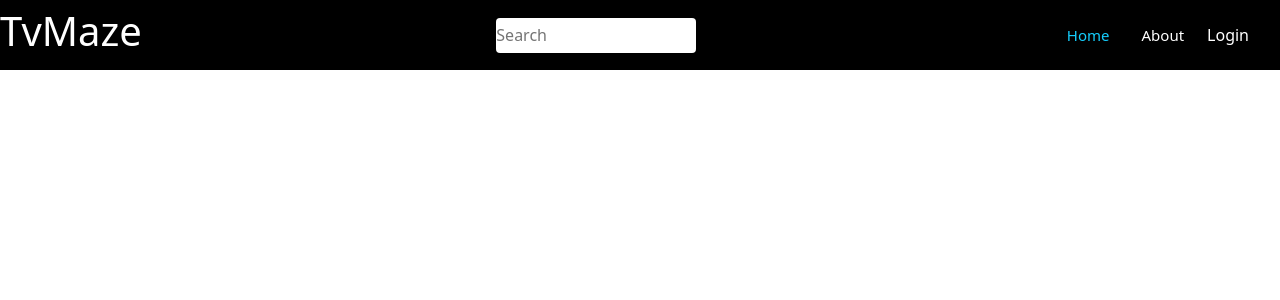
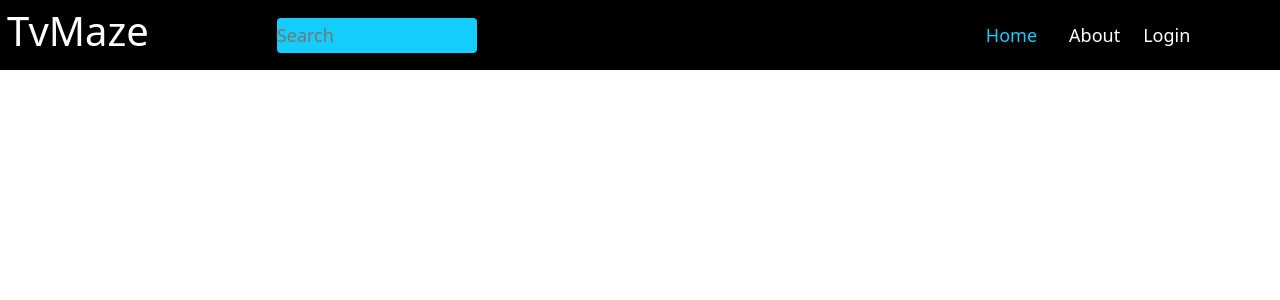
Before and after one commit to pouryaghazizadeh/react-project-simple-1, a React (Create React App) app: page / in a window 1280 px wide. Shown: the top 300 px of the page. Built offline with nearby package versions, Linux system fonts and the light colour scheme.

Commit message:
fix navbar2

```diff
--- a/src/component/navbar/navbar.css
+++ b/src/component/navbar/navbar.css
@@ -16,7 +16,7 @@
   height: 70px;
   width: 100vw;
   display: flex;
-  justify-content: space-between;
+  /* justify-content: space-between; */
   align-items: center;
   /* padding: 0.5rem calc((100vw - 1000px) / 2); */
   z-index: 10;
@@ -33,7 +33,7 @@
   color: #fff;
   display: flex;
   align-self: flex-start;
-  margin-top: 7px;
+  margin: 7px 10vw 0px 7px
 }
 #name-web2 {
   padding: 0;
@@ -41,27 +41,32 @@
 }
 /* sstyle for search box */
 .search-box {
+  background: #15cdfc;
   width: 200px;
   height: 35px;
   border-radius: 4px;
   border: none;
   outline: none;
-  /* margin-top: 9px; */
-
+  margin:0px 10vw 0px 0px;
   display: flex;
+  font-size:large;
 }
 #search-box2 {
+  background: #15cdfc;
+
   display: block;
   display: flex;
+text-align: center;
   justify-content: center;
   width: 100%;
-  margin-left: 10%;
-  margin-top: 70px;
+  margin-left: 60px;
+  margin-top: 10px;
   margin-right: 70px;
   justify-content: center;
   display: flex;
   flex-direction: column;
   align-items: center;
+
 }
 
 /* this style for berger navbae */
@@ -73,18 +78,20 @@
 .nave-menu {
   display: flex;
   align-items: center;
-  margin-right: 24px;
+  margin: 0.5rem calc((100vw - 550px) / 2);
 }
 #nave-menu2 {
   position: absolute;
-  top: 130px;
-  left: 0px;
+  top: 158px;
+  left: -9px;
   height: 300 px;
   width: 100vw;
   background-color: #000;
   display: flex;
   flex-direction: column;
   align-items: center;
+  margin: 0px;
+
   /* font-size: 25px; */
 }
 /* this is NavLinlk style */
@@ -96,7 +103,7 @@
   padding: 0 1rem;
   height: 100%;
   cursor: pointer;
-  font-size: 15px;
+  font-size:large;
 }
 .NavLink:hover {
   color: #15cdfc;
@@ -106,6 +113,7 @@
   text-decoration: none;
   color: #fff;
   padding: 7px;
+  font-size:large;
 }
 .Log-in:hover {
   color: #000000;
@@ -114,6 +122,7 @@
   width: 57px;
   border-radius: 4px;
   padding: 7px;
+
 }
 
 /* media for navbar monile */
@@ -150,7 +159,6 @@
     display: flex;
     align-self: flex-end;
     height: 88px;
-
     display: flex;
     justify-content: space-between;
   }
@@ -172,12 +180,13 @@
     padding: 0 1rem;
     cursor: pointer;
     align-self: flex-end;
-    font-size: 15px;
+    /* font-size: 15px; */
   }
   #search-box2 {
     margin-top: 20px;
     width: 200px;
     height: 35px;
     margin-left: 220px;
+    text-align:left;
   }
 }
```
